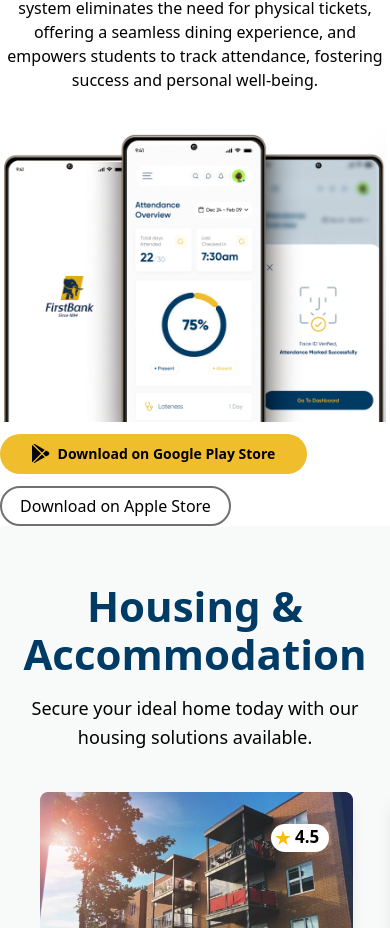
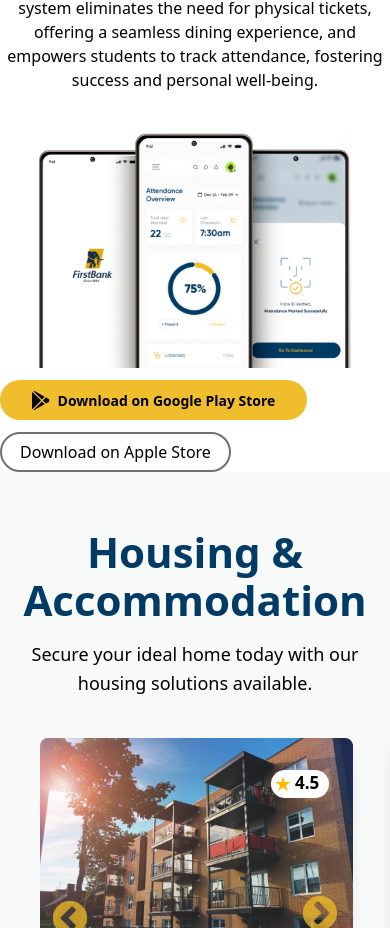
Before and after one commit to Oyinlolatechie/Firstbank-Academy-Frontend, a React (Vite) app: page / in a window 390 px wide. Shown: the part 2399-3327 px from the top of the page. Built offline with nearby package versions, Linux system fonts and the light colour scheme.

Commit message:
fix: fixed the tilted screen size responsiveness error

```diff
--- a/src/components/Attendance.jsx
+++ b/src/components/Attendance.jsx
@@ -18,8 +18,12 @@ const Attendance = () => {
           success and personal well-being.
         </p>
 
-        <div className="w-[98%] md:w-fit mx-auto">
-          <img src={phone} alt="mockup of three phone images" />
+        <div className="w-screen">
+          <img
+            className="max-w-[80%] mx-auto"
+            src={phone}
+            alt="mockup of three phone images"
+          />
         </div>
 
         <div className="md:flex md:w-[594px] md:mx-auto md:justify-between md:py-14">
```
